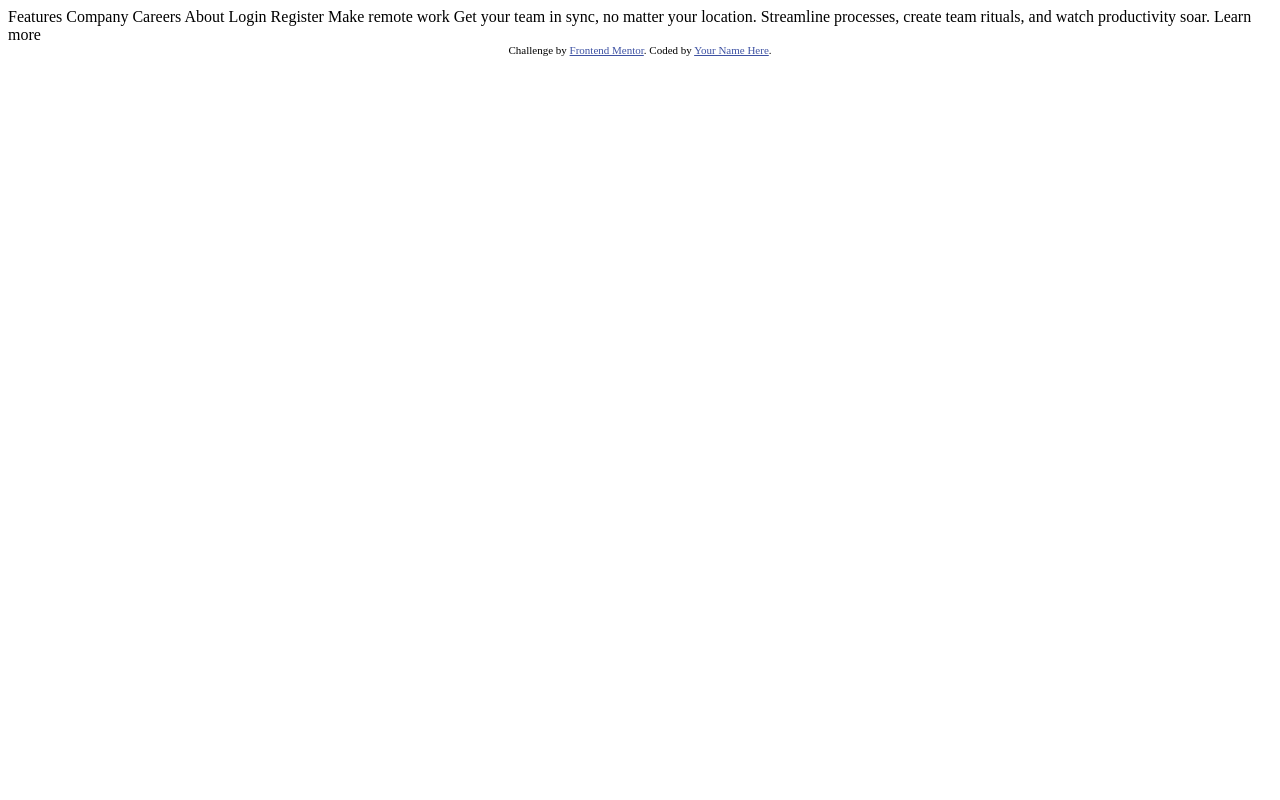
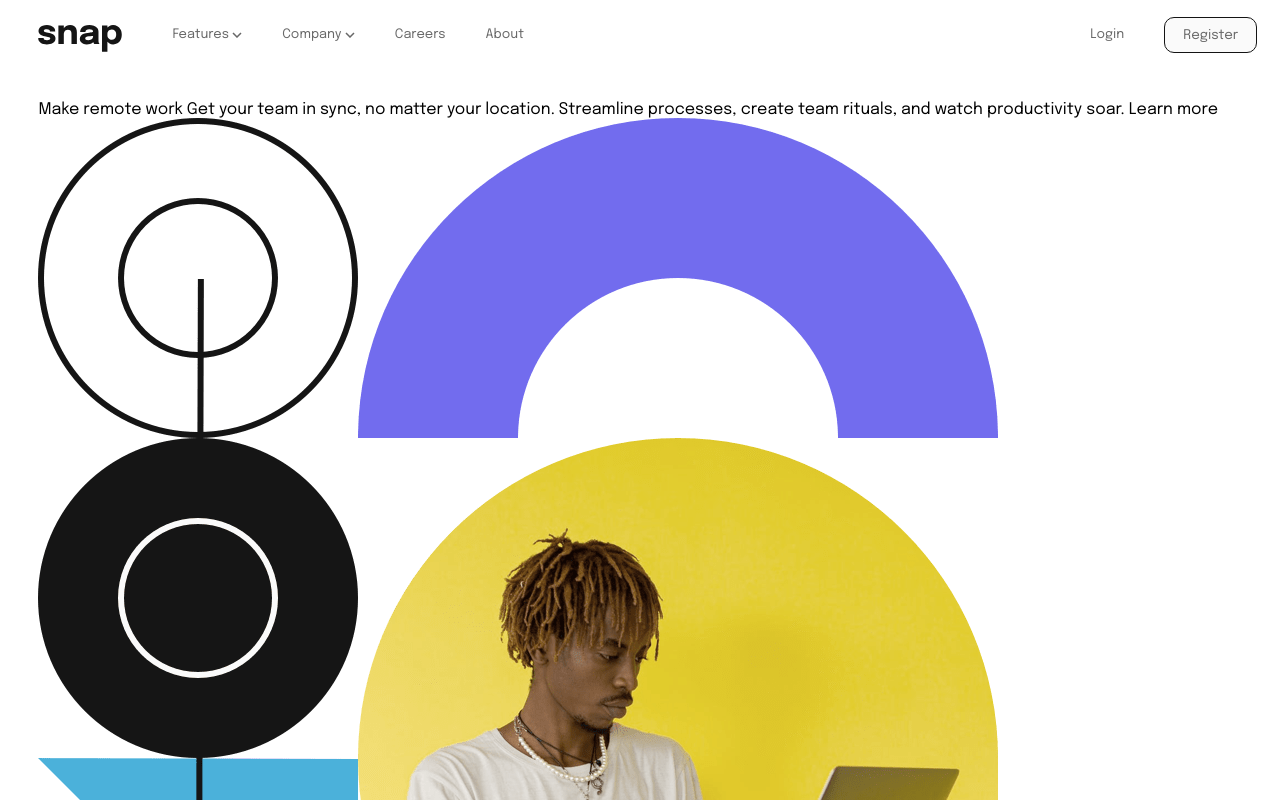
Before and after one commit to b3tcee/Intro-section-w-dropdown-nav, a plain HTML site: page index.html in a window 1280 px wide. Shown: the top 800 px of the page. Drawn offline with Linux system fonts and the light colour scheme.

Commit message:
Header section Updated

```diff
--- /dev/null
+++ b/index.css
@@ -0,0 +1,74 @@
+@import url('https://fonts.googleapis.com/css?family=Epilogue');
+.attribution { font-size: 11px; text-align: center; }
+.attribution a { color: hsl(228, 45%, 44%); }
+
+:root{
+    /* Colors */
+     --Almost-white: hsl(0, 0%, 98%);
+     --Medium-gray: hsl(0, 0%, 41%);
+     --Almost-black: hsl(0, 0%, 8%);
+
+     /* Typography */
+    --p-font: 18px;
+    --font-family:"Epilogue";
+    --light-weight: 500;
+    --bold-weight: 700;
+
+
+}
+*{
+    font-family:var(--font-family);
+    margin: 0px auto;
+    padding: 0;
+}
+.body-wrapper{
+    margin: 0 3%;
+}
+/* =============HEADER SECTION ================ */
+.header__container{
+    display: flex;
+    flex-direction: row;
+    padding-top: 25px;
+}
+
+nav ul{
+display: flex;
+flex-direction: row;
+bottom: 17px;
+position: relative;
+}
+
+nav ul li{
+    list-style: none;
+    margin: 20px;
+    font-size: 13px;
+    color: var(--Medium-gray);
+    font-weight: var(--light-weight);
+}
+
+.header__logo{
+    margin: 0px;
+    width: 7%;
+    height: 27px;
+}
+
+.info__section{
+    margin: 0 58px;
+    width: 80%;
+    margin: 0 30px 0px;
+}
+
+.user__section{
+    width: 13%;
+    margin: 0px 15px;
+}
+
+.reg__button{
+    padding: 10px 18px;
+    position: relative;
+    bottom: 11px;
+    border-radius: 10px;
+    background-color: var(--Almost-white);
+    border:1px solid var(--Almost-black);
+    color: var(--Medium-gray);
+}
--- a/index.html
+++ b/index.html
@@ -5,35 +5,47 @@
   <meta name="viewport" content="width=device-width, initial-scale=1.0"> <!-- displays site properly based on user's device -->
 
   <link rel="icon" type="image/png" sizes="32x32" href="./images/favicon-32x32.png">
-
+  <link rel="stylesheet" href="index.css" >
   <title>Frontend Mentor | Intro section with dropdown navigation</title>
 
   <!-- Feel free to remove these styles or customise in your own stylesheet 👍 -->
-  <style>
-    .attribution { font-size: 11px; text-align: center; }
-    .attribution a { color: hsl(228, 45%, 44%); }
-  </style>
+
 </head>
 <body>
+  <div class="body-wrapper">
+  <!--NAV SECTION BEGINS-->
+    <nav class="header__container">
+      <img class="header__logo"src="images/logo.svg">
+      <ul class="info__section">
+        <li> Features <img src="images/icon-arrow-down.svg"></li>
+        <li> Company <img src="images/icon-arrow-down.svg"></li>
+        <li>Careers</li>
+        <li> About</li>
+      </ul>
+      <ul class="user__section">
+        <li>Login</li>
+        <li><button class="reg__button">Register</button> </li>
+      </ul>
+    </nav>
+      <!--NAV SECTION ENDS-->
 
-  Features
-  Company
-  Careers
-  About
-
-  Login
-  Register
-
+      <!--PREVIEW SECTION BEGINS-->
+    <section>
+      <div>
         Make remote work
 
         Get your team in sync, no matter your location. Streamline processes,
         create team rituals, and watch productivity soar.
 
         Learn more
-
+      </div>
+      <img src="images/image-hero-desktop.png">
+    </section>
+      <!--PREVIEW SECTION ENDS-->
       <div class="attribution">
         Challenge by <a href="https://www.frontendmentor.io?ref=challenge" target="_blank">Frontend Mentor</a>.
-    Coded by <a href="#">Your Name Here</a>.
+        Coded by <a href="#">Betsy Otoyo</a>.
+      </div>
   </div>
 </body>
 </html>
```
Lines whose indentation alone changed are shown as unchanged.
